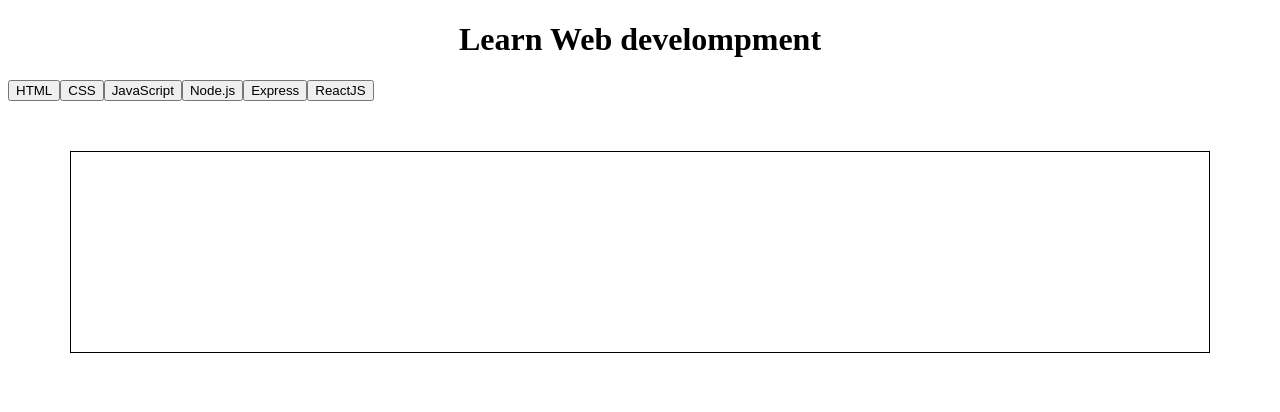
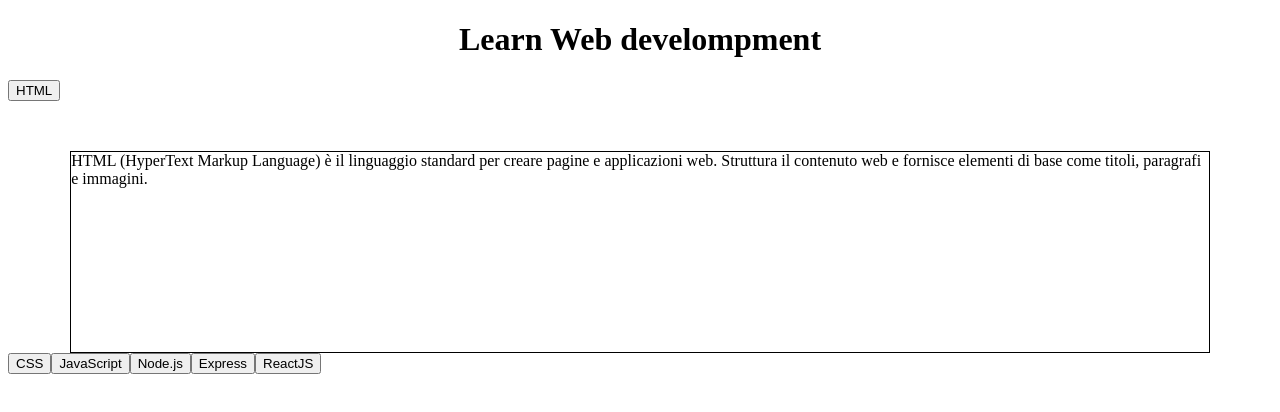
Before and after one commit to StefanoSalaa98/react-use-state, a React (Vite) app: page / in a window 1280 px wide. Both pictures are taken after a click on the button "HTML". Shown: the top 412 px of the page. Built offline with nearby package versions, Linux system fonts and the light colour scheme.

Commit message:
Prima versione

```diff
--- a/src/assets/components/Language.jsx
+++ b/src/assets/components/Language.jsx
@@ -1,10 +1,23 @@
+import { useState } from "react";
+
 const Language = (props) => {
 
-    const { id, title, description } = props
+    const { title, description, isSelect, onToggle, id } = props
+
+    // variabile di stato del bottone
+    // const [isSelect, setIsSelect] = useState(false);
 
     return (
-
-        <button key={id}> {title} </button>
+        <>
+            <button
+                key={id}
+                onClick={onToggle}
+            >
+                {title}
+                {console.log({ id }, { isSelect })}
+            </button>
+            {isSelect && <div className="description">{description}</div>}
+        </>
 
     )
 }
--- a/src/assets/components/MyMain.jsx
+++ b/src/assets/components/MyMain.jsx
@@ -1,3 +1,5 @@
+import { useState } from "react";
+
 import Language from "./language";
 // import Description from "./Description";
 
@@ -36,17 +38,21 @@ const MyMain = () => {
         }
     ];
 
+    // variabile di stato della lista
+    const [activeLanguage, setActiveLanguage] = useState(null);
+
     return (
 
         <>
             {languages.map((language) => (
                 <Language
-                    id={language.id}
                     title={language.title}
                     description={language.description}
+                    isSelect={activeLanguage === language.id}
+                    onToggle={() => setActiveLanguage(activeLanguage === language.id ? null : language.id)}
+                    id={language.id}
                 />
             ))}
-            <div class="description"></div>
         </>
 
     )
```
